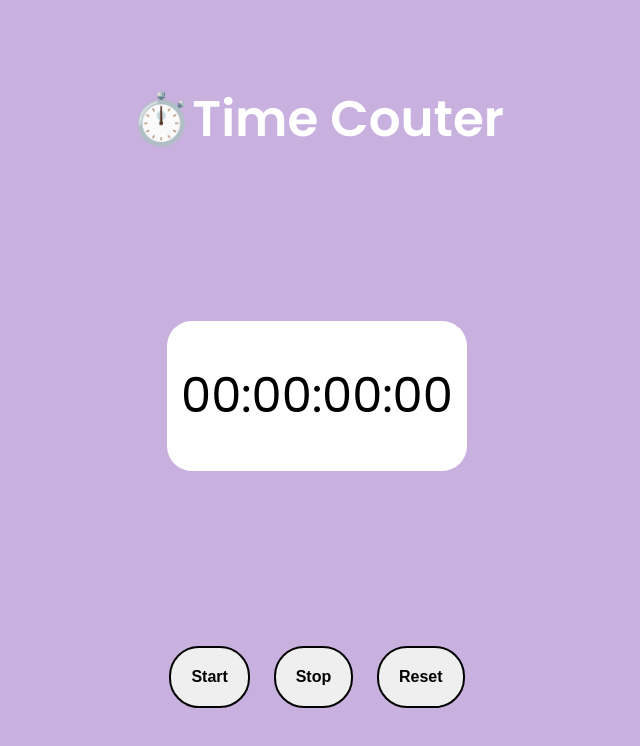
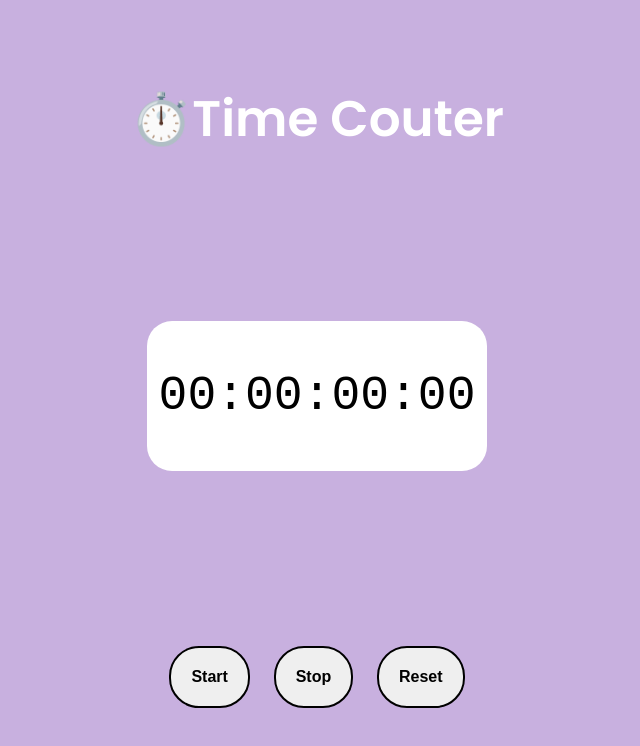
Before and after one commit to Abivarthan/time-counter, a plain HTML site: page index.html in a window 1280 px wide. Shown: the whole page, without its empty margins (323-963 px from the left). Drawn offline with Linux system fonts and the light colour scheme.

Commit message:
Update style.css
adjust the div time vibrating correctly

```diff
--- a/style.css
+++ b/style.css
@@ -23,6 +23,8 @@ body{
     display: flex;
     justify-content: center;
     align-items: center;
+    padding: 0 20px 0 20px;
+
 }
 h1{
     font-size: 50px;
@@ -30,6 +32,7 @@ h1{
     color: white;
 }
 h3{
+    font-family: monospace;
     font-size: 48px;
     font-weight: 400;
 }
```
